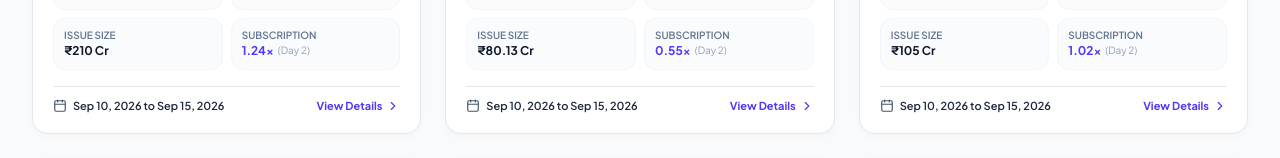
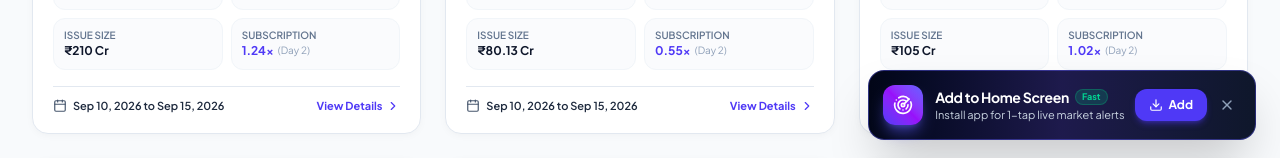
Before and after one commit to krunal8123/IPO, a React (Vite) app: page /#ipos in a window 1280 px wide. Shown: the part 636-794 px from the top of the page. Built offline with nearby package versions, Linux system fonts and the light colour scheme.

Commit message:
feat: implement Flipkart-style instant Add to Home Screen banner with PWA icons and guide

```diff
--- a/src/components/common/InstallPwaBanner.tsx
+++ b/src/components/common/InstallPwaBanner.tsx
@@ -1,5 +1,5 @@
 import React, { useState, useEffect } from 'react';
-import { Download, X, Share, PlusSquare, Sparkles, Smartphone, Radar } from 'lucide-react';
+import { Download, X, Share, PlusSquare, MoreVertical, Sparkles, Smartphone, Radar } from 'lucide-react';
 
 interface BeforeInstallPromptEvent extends Event {
   prompt: () => Promise<void>;
@@ -8,129 +8,115 @@ interface BeforeInstallPromptEvent extends Event {
 
 export const InstallPwaBanner: React.FC = () => {
   const [deferredPrompt, setDeferredPrompt] = useState<BeforeInstallPromptEvent | null>(null);
-  const [showBanner, setShowBanner] = useState<boolean>(false);
+  const [isVisible, setIsVisible] = useState<boolean>(false);
+  const [showGuideModal, setShowGuideModal] = useState<boolean>(false);
   const [isIos, setIsIos] = useState<boolean>(false);
-  const [showIosGuide, setShowIosGuide] = useState<boolean>(false);
 
   useEffect(() => {
-    // 1. Check if already running in standalone/installed mode
+    // 1. If already installed or running as PWA / Capacitor App, do not show
     const isStandalone =
       window.matchMedia('(display-mode: standalone)').matches ||
       (window.navigator as any).standalone === true;
 
     if (isStandalone) {
-      return; // Already installed, do not show
+      return;
     }
 
-    // 2. Check if user dismissed recently (within 2 days)
-    const dismissedAt = localStorage.getItem('iporadar_pwa_dismissed');
-    if (dismissedAt) {
-      const diffDays = (Date.now() - parseInt(dismissedAt, 10)) / (1000 * 60 * 60 * 24);
-      if (diffDays < 2) {
+    // 2. Check if user dismissed recently
+    const dismissed = sessionStorage.getItem('iporadar_pwa_dismissed');
+    if (dismissed) {
       return;
     }
-    }
 
-    // 3. Detect iOS Safari
-    const userAgent = window.navigator.userAgent.toLowerCase();
-    const isIosDevice = /iphone|ipad|ipod/.test(userAgent);
-    const isSafari = /safari/.test(userAgent) && !/chrome|crios|fxios/.test(userAgent);
+    // 3. Detect iOS
+    const ua = window.navigator.userAgent.toLowerCase();
+    const isApple = /iphone|ipad|ipod/.test(ua);
+    setIsIos(isApple);
 
-    if (isIosDevice) {
-      setIsIos(true);
-      // Wait 2 seconds before showing subtle iOS install prompt
-      const timer = setTimeout(() => {
-        setShowBanner(true);
-      }, 2000);
-      return () => clearTimeout(timer);
-    }
-
-    // 4. Android/Chrome beforeinstallprompt event
+    // 4. Capture native beforeinstallprompt (Chrome / Edge / Samsung Internet on Android)
     const handleBeforeInstallPrompt = (e: Event) => {
       e.preventDefault();
       setDeferredPrompt(e as BeforeInstallPromptEvent);
-      // Wait 1.5 seconds so user sees the page first
-      setTimeout(() => {
-        setShowBanner(true);
-      }, 1500);
     };
 
     window.addEventListener('beforeinstallprompt', handleBeforeInstallPrompt);
 
+    // 5. Always display the Flipkart-style banner on mobile after 800ms
+    const timer = setTimeout(() => {
+      setIsVisible(true);
+    }, 800);
+
     return () => {
       window.removeEventListener('beforeinstallprompt', handleBeforeInstallPrompt);
+      clearTimeout(timer);
     };
   }, []);
 
   const handleInstallClick = async () => {
-    if (isIos) {
-      setShowIosGuide(true);
+    // If native prompt is available (Android Chrome)
+    if (deferredPrompt) {
+      try {
+        await deferredPrompt.prompt();
+        const choice = await deferredPrompt.userChoice;
+        if (choice.outcome === 'accepted') {
+          setIsVisible(false);
+          setDeferredPrompt(null);
           return;
         }
-
-    if (!deferredPrompt) {
-      // Fallback: alert instructions
-      alert('To install: Open browser menu (⋮) and tap "Install app" or "Add to Home Screen".');
-      return;
+      } catch (err) {
+        console.warn('Native install prompt error:', err);
+      }
     }
 
-    try {
-      await deferredPrompt.prompt();
-      const choiceResult = await deferredPrompt.userChoice;
-      if (choiceResult.outcome === 'accepted') {
-        setShowBanner(false);
-      }
-      setDeferredPrompt(null);
-    } catch (err) {
-      console.warn('PWA install prompt error:', err);
-    }
+    // Otherwise show the visual 2-tap guide
+    setShowGuideModal(true);
   };
 
   const handleDismiss = () => {
-    setShowBanner(false);
-    setShowIosGuide(false);
-    localStorage.setItem('iporadar_pwa_dismissed', Date.now().toString());
+    setIsVisible(false);
+    setShowGuideModal(false);
+    sessionStorage.setItem('iporadar_pwa_dismissed', 'true');
   };
 
-  if (!showBanner) return null;
+  if (!isVisible) return null;
 
   return (
     <>
-      {/* Floating Bottom App Installation Bar */}
-      <div className="fixed bottom-20 md:bottom-6 left-4 right-4 max-w-md mx-auto z-50 animate-bounce-short">
-        <div className="p-3.5 sm:p-4 rounded-2xl bg-gradient-to-r from-slate-900 via-indigo-950 to-slate-900 text-white shadow-2xl border border-indigo-500/30 backdrop-blur-xl flex items-center justify-between gap-3">
+      {/* Flipkart-Style Floating "Add to Home Screen" Bottom Bar */}
+      <div className="fixed bottom-20 md:bottom-6 left-3 right-3 sm:left-auto sm:right-6 sm:max-w-md z-50 animate-bounce-short">
+        <div className="p-3.5 rounded-2xl bg-gradient-to-r from-slate-950 via-indigo-950 to-slate-900 text-white shadow-2xl border border-indigo-500/40 backdrop-blur-xl flex items-center justify-between gap-2.5">
 
           <div className="flex items-center gap-3 min-w-0">
-            <div className="w-10 h-10 rounded-xl bg-gradient-to-tr from-indigo-600 via-purple-600 to-indigo-500 flex items-center justify-center shadow-md shadow-indigo-500/40 shrink-0 text-white">
+            <div className="w-10 h-10 rounded-xl bg-gradient-to-tr from-indigo-600 via-purple-600 to-indigo-500 flex items-center justify-center shadow-lg shadow-indigo-500/50 shrink-0 text-white">
               <Radar className="w-5 h-5 animate-pulse" />
             </div>
             <div className="min-w-0">
               <div className="flex items-center gap-1.5">
                 <span className="text-xs sm:text-sm font-black tracking-tight text-white truncate">
-                  Add IPORadar to Home Screen
+                  Add to Home Screen
                 </span>
-                <span className="text-[9px] font-bold px-1.5 py-0.2 rounded bg-indigo-500/30 text-indigo-300 border border-indigo-500/40">
-                  App
+                <span className="text-[9px] font-bold px-1.5 py-0.2 rounded-full bg-emerald-500/20 text-emerald-400 border border-emerald-500/30">
+                  Fast
                 </span>
               </div>
               <p className="text-[11px] text-slate-300 truncate">
-                Instant 1-tap launch & live market updates
+                Install app for 1-tap live market alerts
               </p>
             </div>
           </div>
 
-          <div className="flex items-center gap-2 shrink-0">
+          <div className="flex items-center gap-1.5 shrink-0">
             <button
               onClick={handleInstallClick}
-              className="px-3.5 py-1.5 rounded-xl bg-indigo-600 hover:bg-indigo-500 active:scale-95 text-white font-bold text-xs shadow-md shadow-indigo-600/30 transition-all flex items-center gap-1.5 cursor-pointer"
+              className="px-3.5 py-2 rounded-xl bg-indigo-600 hover:bg-indigo-500 active:scale-95 text-white font-extrabold text-xs shadow-md shadow-indigo-600/40 transition-all flex items-center gap-1.5 cursor-pointer"
             >
               <Download className="w-3.5 h-3.5" />
-              <span>Install</span>
+              <span>Add</span>
             </button>
 
             <button
               onClick={handleDismiss}
-              className="p-1 rounded-lg text-slate-400 hover:text-white transition-colors cursor-pointer"
+              className="p-1.5 rounded-lg text-slate-400 hover:text-white transition-colors cursor-pointer"
               title="Dismiss"
             >
               <X className="w-4 h-4" />
@@ -140,35 +126,37 @@ export const InstallPwaBanner: React.FC = () => {
         </div>
       </div>
 
-      {/* iOS Step-by-Step Installation Modal Guide */}
-      {showIosGuide && (
-        <div className="fixed inset-0 z-50 flex items-end sm:items-center justify-center p-4 bg-black/70 backdrop-blur-sm animate-fade-in">
-          <div className="w-full max-w-sm rounded-3xl bg-slate-900 border border-slate-800 p-6 text-white text-center shadow-2xl relative">
+      {/* Visual 2-Tap Step-by-Step Installation Modal */}
+      {showGuideModal && (
+        <div className="fixed inset-0 z-50 flex items-center justify-center p-4 bg-black/75 backdrop-blur-sm animate-fade-in">
+          <div className="w-full max-w-sm rounded-3xl bg-slate-900 border border-slate-700/80 p-6 text-white text-center shadow-2xl relative">
             <button
-              onClick={() => setShowIosGuide(false)}
-              className="absolute top-4 right-4 p-2 text-slate-400 hover:text-white"
+              onClick={() => setShowGuideModal(false)}
+              className="absolute top-4 right-4 p-2 text-slate-400 hover:text-white cursor-pointer"
             >
               <X className="w-5 h-5" />
             </button>
 
-            <div className="w-12 h-12 rounded-2xl bg-indigo-600/20 text-indigo-400 flex items-center justify-center mx-auto mb-3">
-              <Smartphone className="w-6 h-6" />
+            <div className="w-14 h-14 rounded-2xl bg-gradient-to-tr from-indigo-600 to-purple-600 flex items-center justify-center mx-auto mb-3 shadow-lg shadow-indigo-500/40">
+              <Radar className="w-7 h-7 text-white" />
             </div>
 
-            <h3 className="text-base font-extrabold mb-1">
-              Install on iPhone / iPad
+            <h3 className="text-base font-black mb-1">
+              Add IPORadar to Home Screen
             </h3>
             <p className="text-xs text-slate-400 mb-5">
-              Follow these 2 quick steps to add IPORadar to your home screen:
+              Follow these 2 quick steps in your phone's browser:
             </p>
 
-            <div className="space-y-3 text-left text-xs bg-slate-800/60 p-4 rounded-2xl border border-slate-700/60 mb-5">
+            <div className="space-y-3 text-left text-xs bg-slate-800/80 p-4 rounded-2xl border border-slate-700 mb-5">
+              {isIos ? (
+                <>
                   <div className="flex items-center gap-3">
                     <div className="w-6 h-6 rounded-full bg-indigo-600 text-white font-bold flex items-center justify-center text-[11px] shrink-0">
                       1
                     </div>
                     <div>
-                  Tap the <strong className="text-white">Share</strong> button <Share className="inline w-3.5 h-3.5 mx-1 text-indigo-400" /> in Safari's bottom toolbar.
+                      Tap the <strong className="text-white">Share</strong> button <Share className="inline w-3.5 h-3.5 mx-1 text-indigo-400" /> in Safari's bottom bar.
                     </div>
                   </div>
 
@@ -180,11 +168,33 @@ export const InstallPwaBanner: React.FC = () => {
                       Scroll down and tap <strong className="text-white">"Add to Home Screen"</strong> <PlusSquare className="inline w-3.5 h-3.5 mx-1 text-indigo-400" />.
                     </div>
                   </div>
+                </>
+              ) : (
+                <>
+                  <div className="flex items-center gap-3">
+                    <div className="w-6 h-6 rounded-full bg-indigo-600 text-white font-bold flex items-center justify-center text-[11px] shrink-0">
+                      1
+                    </div>
+                    <div>
+                      Tap the browser menu <strong className="text-white">(⋮)</strong> <MoreVertical className="inline w-3.5 h-3.5 mx-0.5 text-indigo-400" /> in top/bottom corner.
+                    </div>
+                  </div>
+
+                  <div className="flex items-center gap-3">
+                    <div className="w-6 h-6 rounded-full bg-indigo-600 text-white font-bold flex items-center justify-center text-[11px] shrink-0">
+                      2
+                    </div>
+                    <div>
+                      Tap <strong className="text-white">"Install app"</strong> or <strong className="text-white">"Add to Home screen"</strong> <PlusSquare className="inline w-3.5 h-3.5 mx-1 text-indigo-400" />.
+                    </div>
+                  </div>
+                </>
+              )}
             </div>
 
             <button
-              onClick={() => setShowIosGuide(false)}
-              className="w-full py-2.5 rounded-xl bg-indigo-600 hover:bg-indigo-500 font-bold text-xs transition-colors"
+              onClick={() => setShowGuideModal(false)}
+              className="w-full py-3 rounded-xl bg-indigo-600 hover:bg-indigo-500 font-bold text-xs transition-colors cursor-pointer shadow-lg shadow-indigo-600/30"
             >
               Got it!
             </button>
```
Also changed, not shown: public/icon-192.png (added), public/icon-512.png (added), public/manifest.json. Lines whose indentation alone changed are shown as unchanged.
